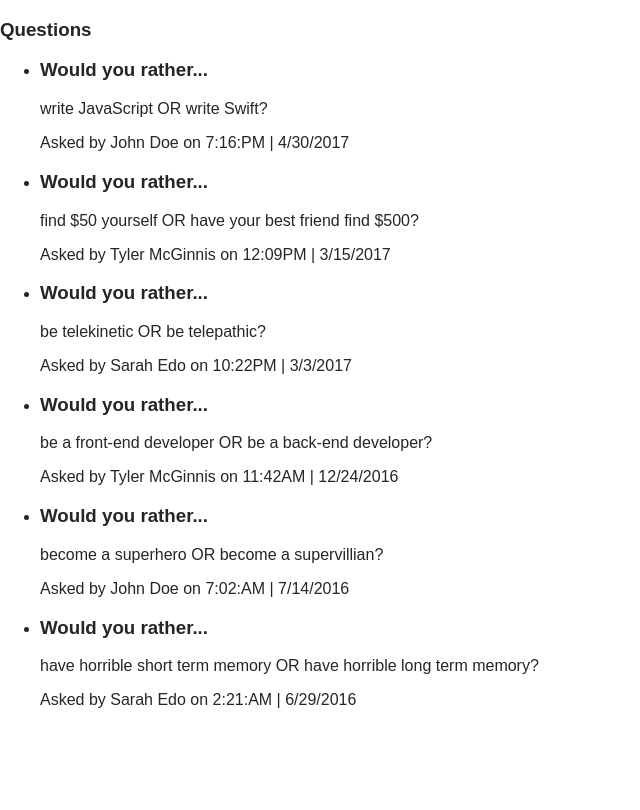
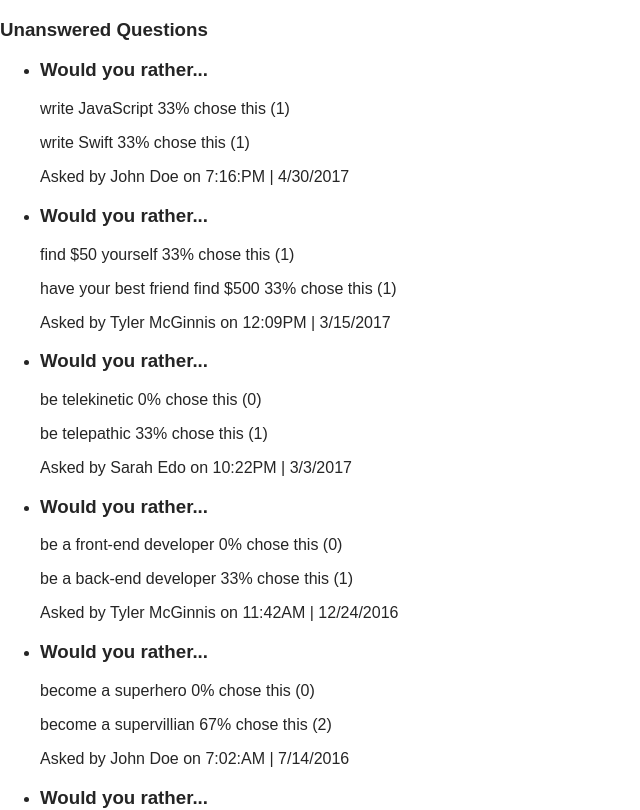
Before and after one commit to ShepherdBook/reactnd-would-you-rather, a React (Create React App) app: page / in a window 1280 px wide. Shown: the top 810 px of the page, without its empty margins (0-640 px from the left). Built offline with nearby package versions, Linux system fonts and the light colour scheme.

Commit message:
feat: Show vote count and percentage

```diff
--- a/src/components/Dashboard.js
+++ b/src/components/Dashboard.js
@@ -3,12 +3,23 @@ import { connect } from 'react-redux'
 import Question from './Question'
 
 class Dashboard extends Component {
+
+  // local state to track showAnsweredQuestions toggle
+
   render() {
     return (
       <div>
-        <h3>Questions</h3>
+        <h3>Unanswered Questions</h3>
         <ul>
-          {this.props.questionIds.map((id) => (
+          {this.props.unansweredQuestionIds.map((id) => (
+            <li key={id}>
+              <Question id={id} />
+            </li>
+          ))}
+        </ul>
+        <h3>Answered Questions</h3>
+        <ul>
+          {this.props.answeredQuestionIds.map((id) => (
             <li key={id}>
               <Question id={id} />
             </li>
@@ -20,9 +31,12 @@ class Dashboard extends Component {
 }
 
 function mapStateToProps({ questions }) {
+
   return {
-    questionIds: Object.keys(questions)
-      .sort((a, b) => questions[b].timestamp - questions[a].timestamp)
+    answeredQuestionIds: Object.keys(questions)
+      .sort((a, b) => questions[b].timestamp - questions[a].timestamp),
+    unansweredQuestionIds: Object.keys(questions)
+      .sort((a, b) => questions[b].timestamp - questions[a].timestamp),
   }
 }
 
--- a/src/components/Question.js
+++ b/src/components/Question.js
@@ -1,16 +1,29 @@
 import React, { Component } from 'react'
 import { connect } from 'react-redux'
-import { formatQuestion, formatDate } from '../utils/helpers'
+import { formatDate } from '../utils/helpers'
 
 class Question extends Component {
   render() {
-    const { question, author } = this.props
+    const { question, author, users, userCount } = this.props
+
+    const optionOneVoteCount = question.optionOne.votes.length
+    const optionTwoVoteCount = question.optionTwo.votes.length
+
+    const optionOnePercentage = (optionOneVoteCount === 0
+      ? 0
+      : (optionOneVoteCount / userCount)).toFixed(2) * 100
+
+    const optionTwoPercentage = (optionTwoVoteCount === 0
+      ? 0
+      : (optionTwoVoteCount / userCount)).toFixed(2) * 100
 
     return (
       <div>
         <h3>Would you rather...</h3>
-        <p>{question.optionOne.text} OR {question.optionTwo.text}?</p>
+        <p>{question.optionOne.text} {optionOnePercentage}% chose this ({optionOneVoteCount})</p>
+        <p>{question.optionTwo.text} {optionTwoPercentage}% chose this ({optionTwoVoteCount})</p>
         <p>Asked by {author.name} on {formatDate(question.timestamp)}</p>
+
       </div>
     )
   }
@@ -20,8 +33,11 @@ function mapStateToProps({ activeUser, users, questions }, { id }) {
   const question = questions[id]
   const author = users[question.author]
 
+  const userCount = Object.keys(users).length
+
   return {
     activeUser,
+    userCount,
     question,
     author
   }
```
